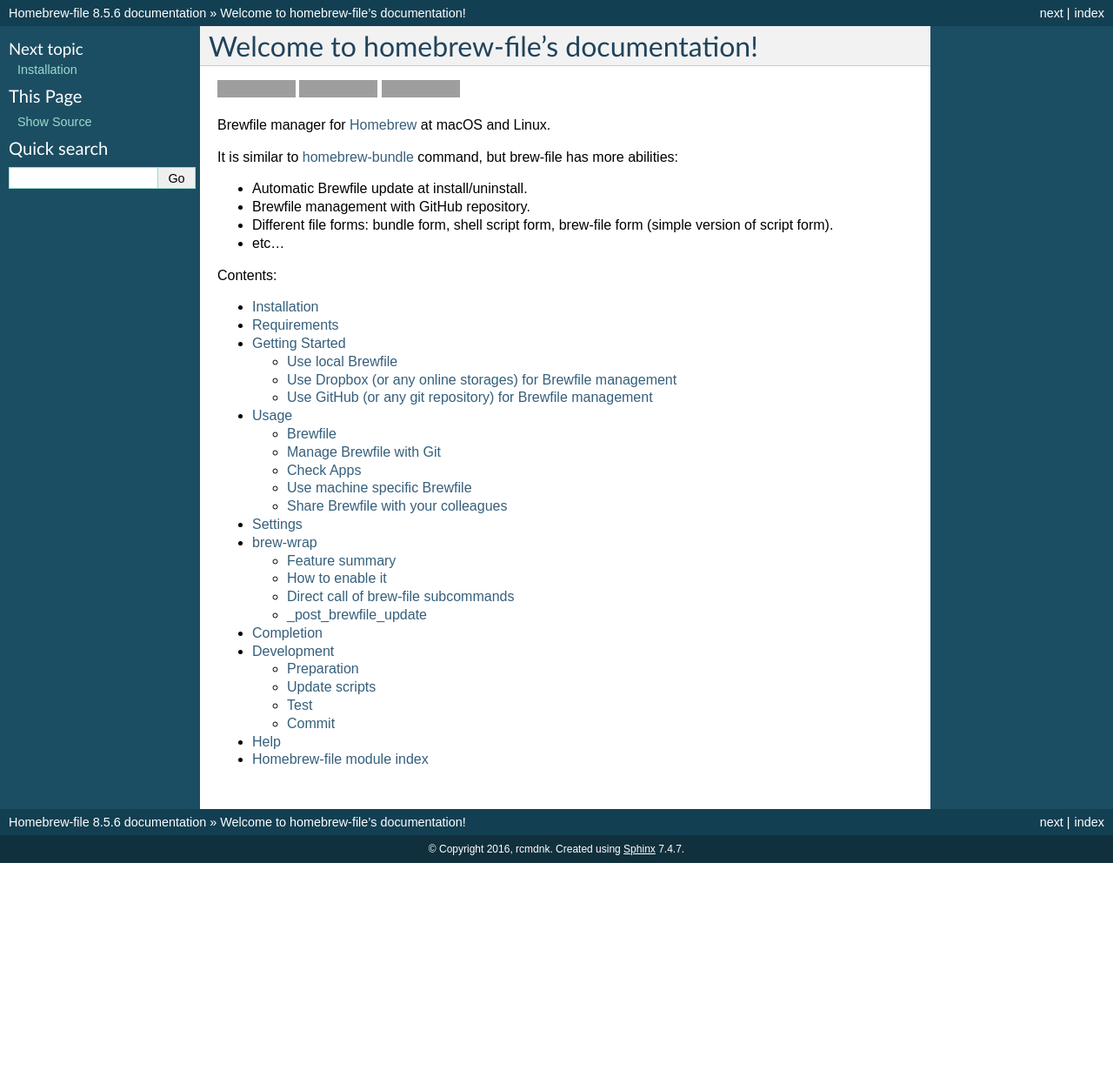
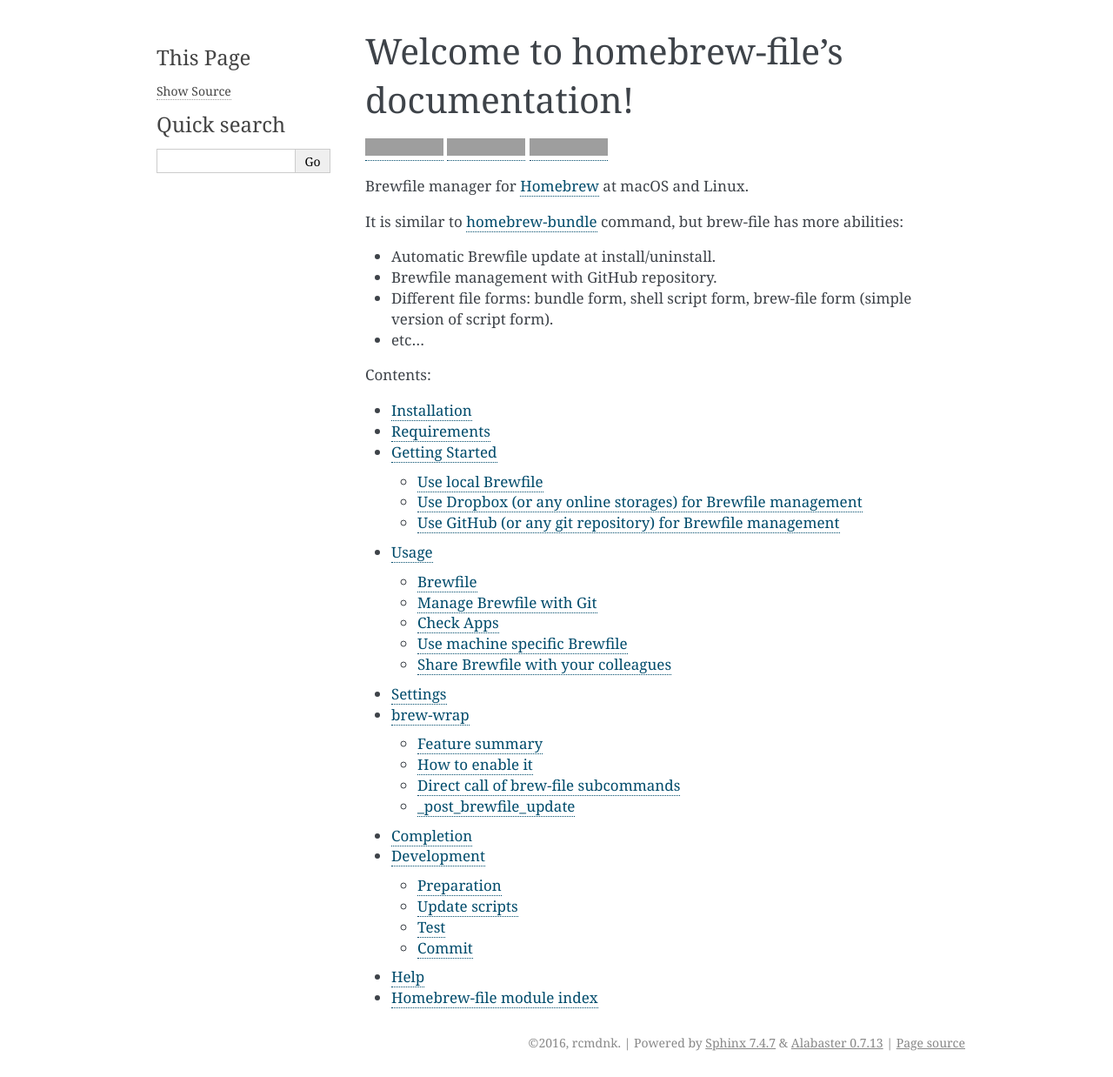
Before and after one commit to rcmdnk/homebrew-file, a Sphinx documentation site: the page built from docs/index.rst, in a window 1280 px wide. Shown: the whole page at 87% size. Built offline with Sphinx 7.4.7, drawn with Linux system fonts in a browser that asks for light colours; before the commit the page ends 992 px from its top, so only the background shows below that; grey boxes are pictures that could not be loaded.

Commit message:
docs: update version and release to 9.1.0 and modify HTML theme configuration

```diff
--- a/docs/conf.py
+++ b/docs/conf.py
@@ -56,9 +56,9 @@
 # built documents.
 #
 # The short X.Y version.
-version = "8.5.6"
+# version = "9.1.0"
 # The full version, including alpha/beta/rc tags.
-release = "8.5.6"
+# release = "9.1.0"
 
 # The language for content autogenerated by Sphinx. Refer to documentation
 # for a list of supported languages.
@@ -113,8 +113,11 @@
 
 # The theme to use for HTML and HTML Help pages.  See the documentation for
 # a list of builtin themes.
-# html_theme = 'alabaster'
-html_theme = "default"
+# html_theme = 'basic'
+html_theme = "alabaster"
+# html_theme = "sphinx_rtd_theme"
+# html_theme = "sphinxdoc"
+# html_theme = "default"
 
 # Theme options are theme-specific and customize the look and feel of a theme
 # further.  For a list of options available for each theme, see the
```
